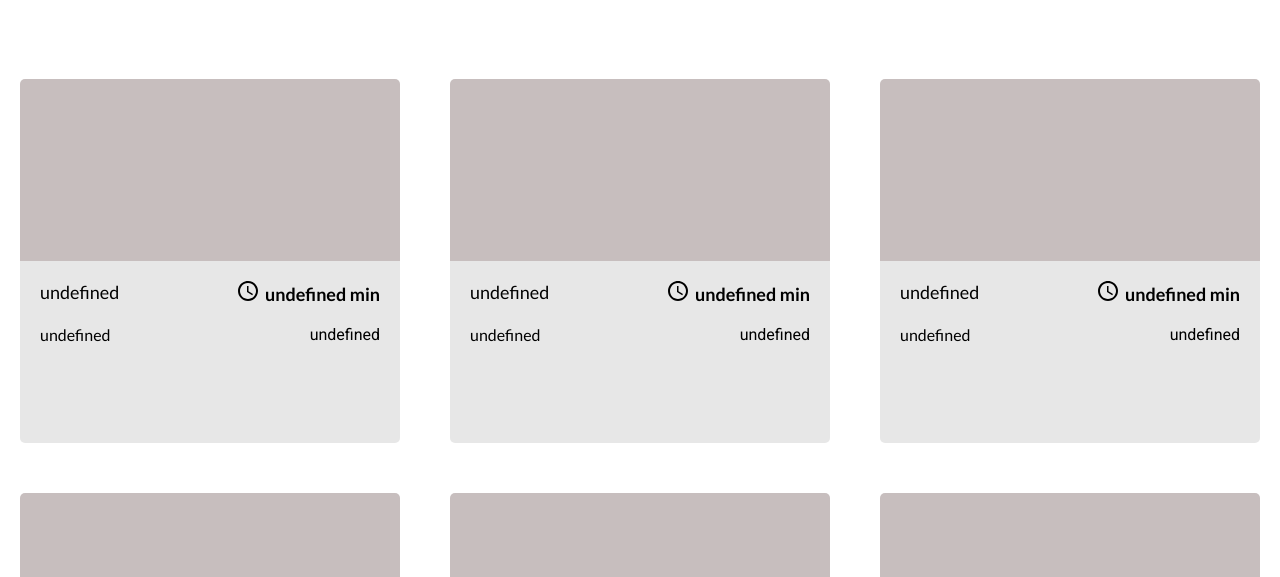
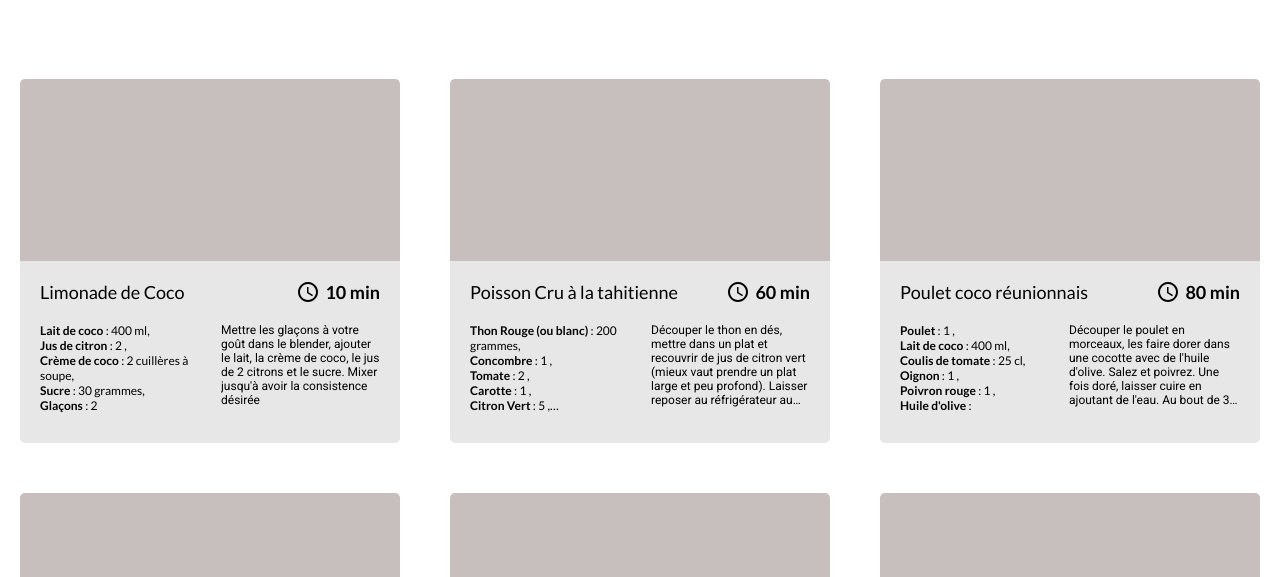
Before and after one commit to Tim-jn/Tim-jn-TimothyJeanmart_7_24082021, a website with bundled scripts: page index.html in a window 1280 px wide. Shown: the part 223-800 px from the top of the page. Built offline with nearby package versions, Linux system fonts and the light colour scheme.

Commit message:
mise en page et récupération des données terminée

```diff
--- a/index.html
+++ b/index.html
@@ -6,6 +6,7 @@
     <meta http-equiv="X-UA-Compatible" content="IE=edge">
     <meta name="viewport" content="width=device-width, initial-scale=1.0">
     <link rel="stylesheet" href="css/style.css" />
+    <link rel="shortcut icon" href="#">
     <title>Les petits plats</title>
 </head>
 
@@ -18,15 +19,13 @@
         <div class="search-bar">
             <input type="search" id="site-search" name="q" aria-label="Search through site content"
                 placeholder="Rechercher un ingrédient, appareil, ustensiles ou une recette">
-            <button><img src="images/search-icon.svg" alt="search icon"></button>
+            <button type="button"><img src="images/search-icon.svg" alt="search icon"></button>
         </div>
     </header>
     <main id="content">
         <nav id="filters">
-
         </nav>
         <section id="recipes">
-
         </section>
     </main>
     <script type="module" src="./js/index.js"></script>
--- a/js/index.js
+++ b/js/index.js
@@ -1,42 +1,51 @@
-import { recipes } from './recipes.js'
+import { recipes } from "./recipes.js";
 
+function init() {
+  const recipesSection = document.getElementById("recipes");
+  recipes.forEach((recipe) => {
+    recipesSection.appendChild(new RecipesCard(recipe).buildCard(recipe));
+  });
+}
 class RecipesCard {
-  static init () {
-    const recipesSection = document.getElementById('recipes')
-    recipes.forEach((recipe) => {
-      recipesSection.append(new RecipesCard(recipe).buildCard(recipes))
-    })
+  constructor(recipe) {
+    this.id = recipe.id;
+    this.name = recipe.name;
+    this.servings = recipe.servings;
+    this.ingredients = recipe.ingredients;
+    this.time = recipe.time;
+    this.description = recipe.description;
+    this.appliance = recipe.appliance;
+    this.ustensils = recipe.ustensils;
   }
 
-  constructor (id, name, servings, ingredients, time, description, appliance, ustensils) {
-    this.id = id
-    this.name = name
-    this.servings = servings
-    this.ingredients = ingredients
-    this.time = time
-    this.description = description
-    this.appliance = appliance
-    this.ustensils = ustensils
-  }
-
-  buildCard (recipes) {
-    const card = document.createElement('article')
-    card.classList.add('recipeCard')
+  buildCard() {
+    const card = document.createElement("article");
+    card.classList.add("recipeCard");
     card.innerHTML = `
       <div class="image"></div>
       <div class="textContent">
         <div class="textContentUp">
-        <h2 class="name">${recipes.name}</h2>
-          <p class="time"><img class="clock" src="./images/clock.svg" alt="time">${recipes.time} min</p>
+        <h2 class="name">${this.name}</h2>
+          <p class="time"><img class="clock" src="./images/clock.svg" alt="time">${
+            this.time
+          } min</p>
         </div>
         <div class="textContentDown">
-          <p class="ingredients">${recipes.ingredients}</p>
-          <p class="description">${recipes.description}</p>
+          <ul class="ingredients">
+          ${this.ingredients.map(
+            (element) =>
+              `<li><span>${element.ingredient}</span> : ${
+                "quantity" in element ? element.quantity : ""
+              }
+          ${"unit" in element ? element.unit : ""}`
+          )}</li>
+          </ul>
+          <p class="description">${this.description}</p>
         </div>
       </div>
-    `
-    return card
+    `;
+    return card;
   }
 }
 
-RecipesCard.init()
+init();
--- a/js/recipes.js
+++ b/js/recipes.js
@@ -20,11 +20,12 @@ const recipes = [
       },
       {
         ingredient: 'Sucre',
-        quantite: 30,
-        unit: 'grammes'
-      },
-      {
-        ingredient: 'Glaçons'
+        quantity: 30,
+        unit: 'grammes'
+      },
+      {
+        ingredient: 'Glaçons',
+        quantity: 2
       }
     ],
     time: 10,
@@ -52,7 +53,7 @@ const recipes = [
       },
       {
         ingredient: 'Carotte',
-        quantite: 1
+        quantity: 1
       },
       {
         ingredient: 'Citron Vert',
--- a/sass/pages/_index.scss
+++ b/sass/pages/_index.scss
@@ -62,7 +62,9 @@ body {
       width: 380px;
       height: 364px;
 
-            h2, p {                 // à supprimer
+      h2,
+      p {
+        // à supprimer
         margin: 0;
         padding: 0;
       }
@@ -70,7 +72,7 @@ body {
       .image {
         width: 100%;
         height: 50%;
-                background: #C7BEBE;
+        background: #c7bebe;
         border-top-left-radius: $radius;
         border-top-right-radius: $radius;
       }
@@ -91,11 +93,17 @@ body {
           .name {
             font-size: 18px;
             font-weight: 400;
+            max-width: 230px;
+            white-space: nowrap;
+            text-overflow: ellipsis;
+            overflow: hidden;
           }
 
           .time {
             font-size: 18px;
             font-weight: 700;
+            display: flex;
+            align-items: center;
 
             .clock {
               height: 20px;
@@ -109,15 +117,39 @@ body {
           display: flex;
           justify-content: space-between;
           padding: 0px 20px 20px 20px;
+          height: 100px;
+          overflow: hidden;
 
           .ingredients {
             font-family: $first-typography;
             display: flex;
             flex-direction: column;
+            margin: 0;
+            padding: 0;
+            list-style-type: none;
+            font-size: 12px;
+            max-width: 171px;
+            height: 90px;
+            display: -webkit-box;
+            -webkit-box-orient: vertical;
+            -webkit-line-clamp: 6;
+            overflow: hidden;
+            margin-right: 10px;
+
+            span {
+              font-weight: 700;
+            }
           }
 
           .description {
             font-family: $second-typography;
+            font-size: 12px;
+            width: 171px;
+            height: 84px;
+            display: -webkit-box;
+            -webkit-box-orient: vertical;
+            -webkit-line-clamp: 6;
+            overflow: hidden;
           }
         }
       }
```
Also changed, not shown: css/style.css, 1 other file. Lines whose indentation alone changed are shown as unchanged.
